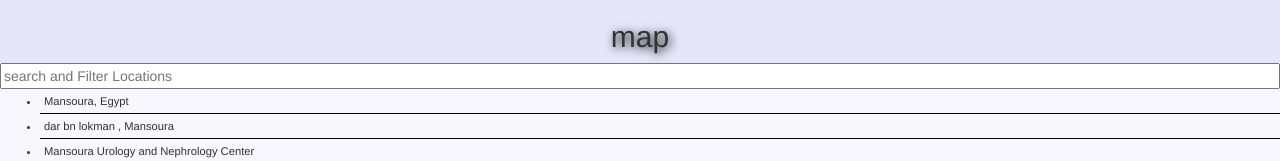
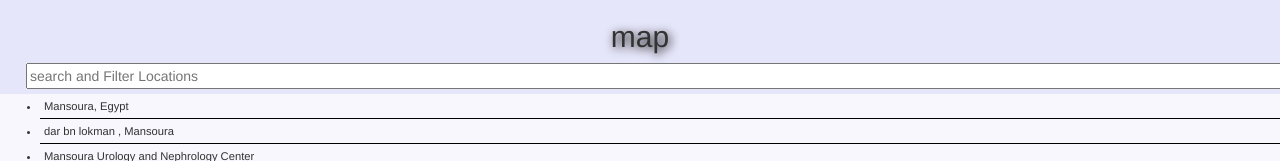
Before and after one commit to midohussein1000/map, a plain HTML site: page index.html in a window 1280 px wide. Shown: the top 161 px of the page. Drawn offline with Linux system fonts and the light colour scheme; some packages are replaced by stand-ins of ours.

Commit message:
Update index.html

```diff
--- a/index.html
+++ b/index.html
@@ -21,7 +21,7 @@
 			<div class="col-xs-12 col-md-12 col-lg-12">
 				<!-- search box with its list , it can filter search -->
 				<div>
-					<input type="text" style="width:100%;"  placeholder="search and Filter Locations" data-bind="textInput: SearchText">
+					<input type="text" style="width:100%;  margin-left:26px;margin-bottom:5px; "  placeholder="search and Filter Locations" data-bind="textInput: SearchText">
 				<ul   data-bind="foreach: SeacrhList">
 					<li data-bind="text: name, click: $parent.placeClicker"> </li>
 				</ul>
```
